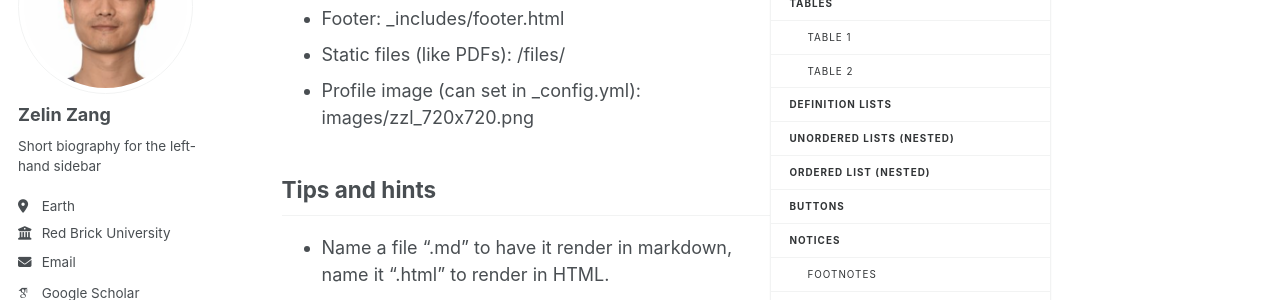
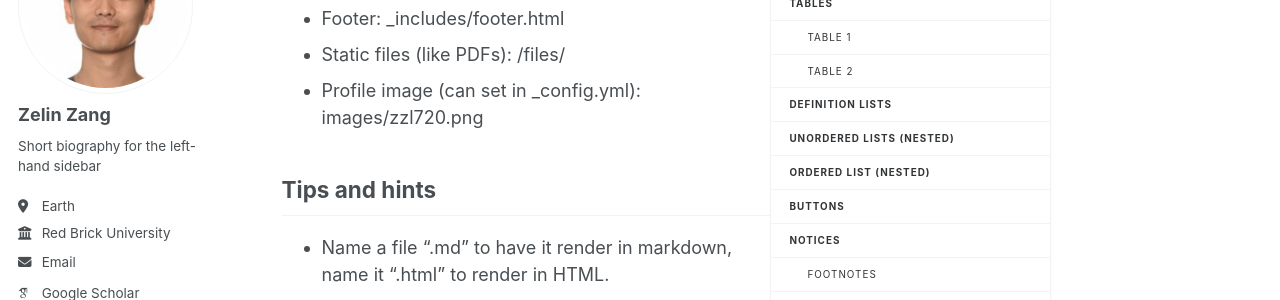
Before and after one commit to zangzelin/zangzelin.github.io, a Jekyll site: the page built from _pages/markdown.md, in a window 1280 px wide and 900 px high, scrolled down 382 px. Shown: the part 180-480 px from the top of the window. Built offline with Jekyll 4.4.1, drawn with Linux system fonts in a browser that asks for light colours; emoji names are drawn with the system emoji font; some web fonts are replaced; a script bundle is joined from its source files by our own code; library files that are not in the unit come from our copies.

Commit message:
auto push

```diff
--- a/_config.yml
+++ b/_config.yml
@@ -23,7 +23,7 @@ repository               : "academicpages/academicpages.github.io"
 #               Additional customization can be done by editing /_includes/author-profile.html
 author:
   # Biographic information
-  avatar           : "zzl_720x720.png"
+  avatar           : "zzl720.png"
   name             : "Zelin Zang"
   pronouns         : # example: "she/her"
   bio              : "Short biography for the left-hand sidebar"
--- a/_pages/markdown.md
+++ b/_pages/markdown.md
@@ -22,7 +22,7 @@ redirect_from:
   * _talks/
 * Footer: _includes/footer.html
 * Static files (like PDFs): /files/
-* Profile image (can set in _config.yml): images/zzl_720x720.png
+* Profile image (can set in _config.yml): images/zzl720.png
 
 ## Tips and hints
 
```
Also changed, not shown: images/zzl720.png (renamed from images/zzl_720x720.png).
